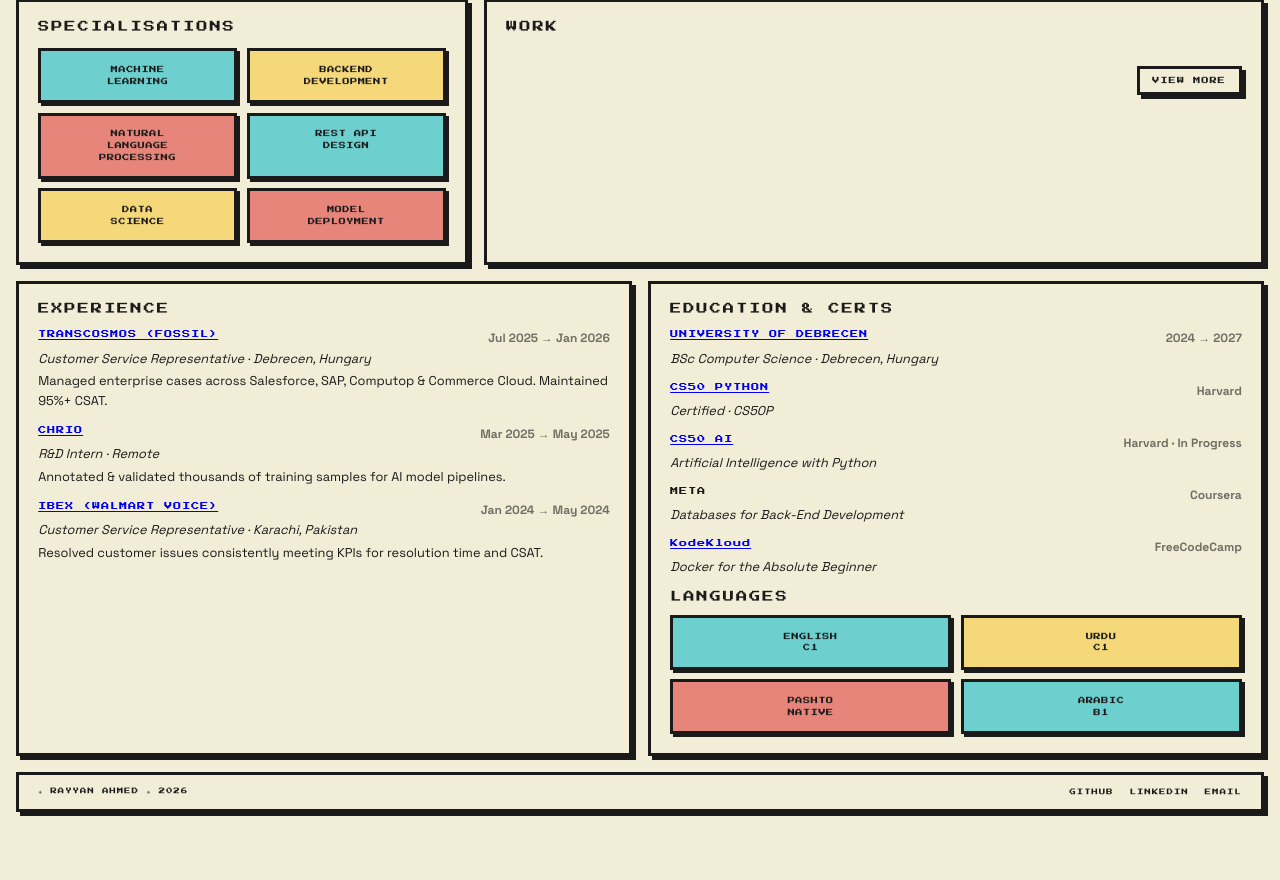
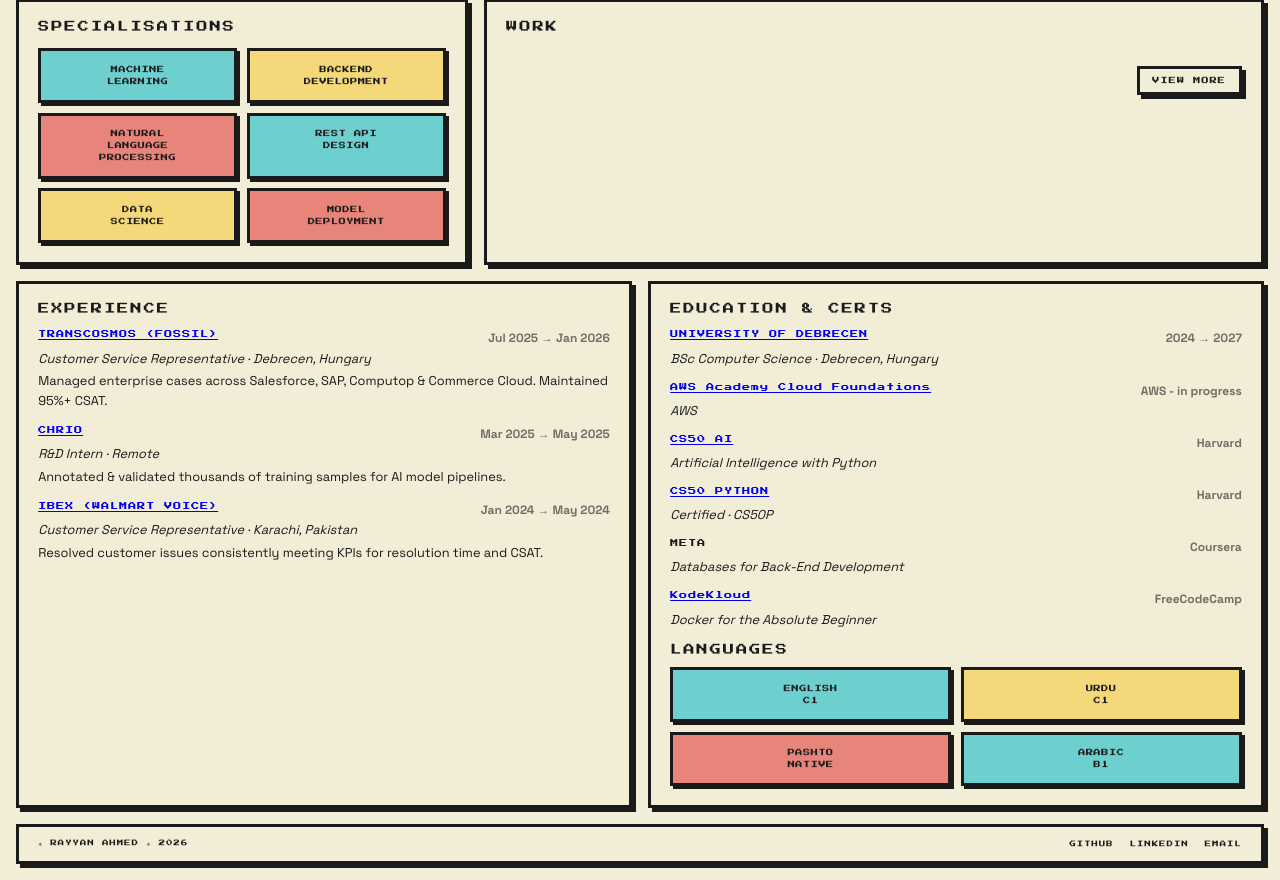
Before and after one commit to 16A9DA/me, a Django app: template portfolio/templates/portfolio/index.html in a window 1280 px wide. Shown: the part 491-1371 px from the top of the page. Before the commit the page ends 1307 px from the top, so only its background shows below. Run offline with Django 5.2, Linux system fonts and the light colour scheme; the template is opened without the code that fills it, so the values that code supplies are empty; some libraries are stand-ins or nearby versions.

Commit message:
Added: harvard cs50ai completed, doing aws

```diff
--- a/portfolio/templates/portfolio/index.html
+++ b/portfolio/templates/portfolio/index.html
@@ -224,6 +224,24 @@
           <p class="exp-role">BSc Computer Science · Debrecen, Hungary</p>
         </div>
 
+
+        <div class="exp-item">
+          <div class="exp-header">
+            <a class="exp-company" href="https://aws.amazon.com/training/awsacademy/" target="_blank" rel="noopener">AWS
+              Academy Cloud Foundations</a>
+            <span class="exp-period">AWS - in progress</span>
+          </div>
+          <p class="exp-role">AWS</p>
+        </div>
+
+        <div class="exp-item">
+          <div class="exp-header">
+            <a class="exp-company" href="https://cs50.harvard.edu/ai/" target="_blank" rel="noopener">CS50 AI</a>
+            <span class="exp-period">Harvard</span>
+          </div>
+          <p class="exp-role">Artificial Intelligence with Python</p>
+        </div>
+
         <div class="exp-item">
           <div class="exp-header">
             <a class="exp-company" href="https://cs50.harvard.edu/python/" target="_blank" rel="noopener">CS50
@@ -231,14 +249,6 @@
             <span class="exp-period">Harvard</span>
           </div>
           <p class="exp-role">Certified · CS50P</p>
-        </div>
-
-        <div class="exp-item">
-          <div class="exp-header">
-            <a class="exp-company" href="https://cs50.harvard.edu/ai/" target="_blank" rel="noopener">CS50 AI</a>
-            <span class="exp-period">Harvard · In Progress</span>
-          </div>
-          <p class="exp-role">Artificial Intelligence with Python</p>
         </div>
 
         <div class="exp-item">
```
